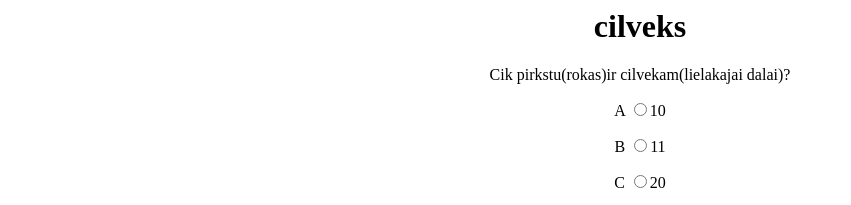
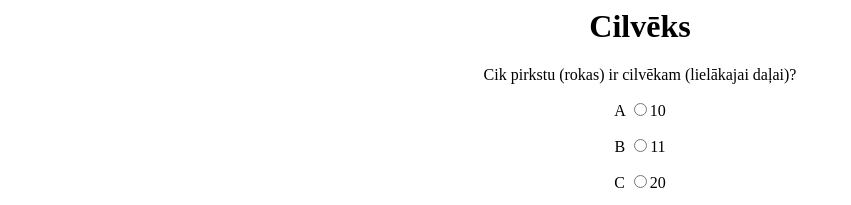
Before and after one commit to Kolumbs/stickman, a plain HTML site: page src/site/level1.html in a window 1280 px wide. Shown: the top 205 px of the page, without its empty margins (0-851 px from the left). Drawn offline with Linux system fonts and the light colour scheme.

Commit message:
Izlaboju pareizrakstības kļūdas.

```diff
--- a/src/site/level1.html
+++ b/src/site/level1.html
@@ -6,9 +6,9 @@ form {text-align: center}
 -->
 </style>
 	<body>
-		<h1>cilveks</h1>
+		<h1>Cilvēks</h1>
 		<form>
-			Cik pirkstu(rokas)ir cilvekam(lielakajai dalai)?
+			Cik pirkstu (rokas) ir cilvēkam (lielākajai daļai)?
 			</p>
 			A
 			<input type=radio name="A 10" value="Pareizi">10</input>
```
